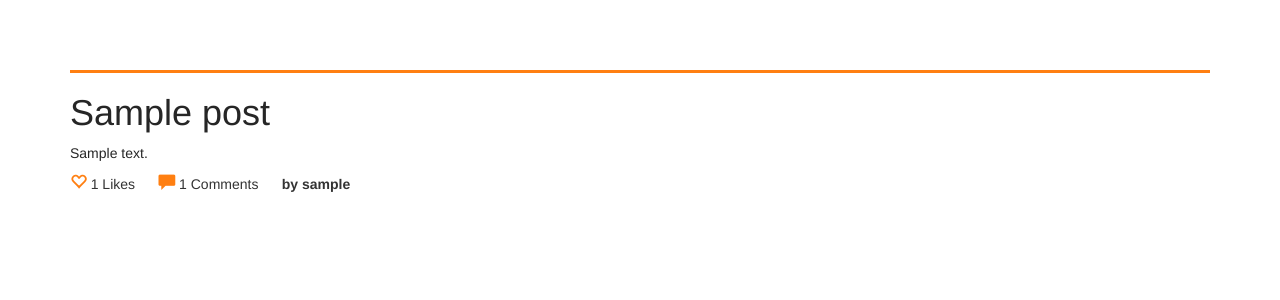
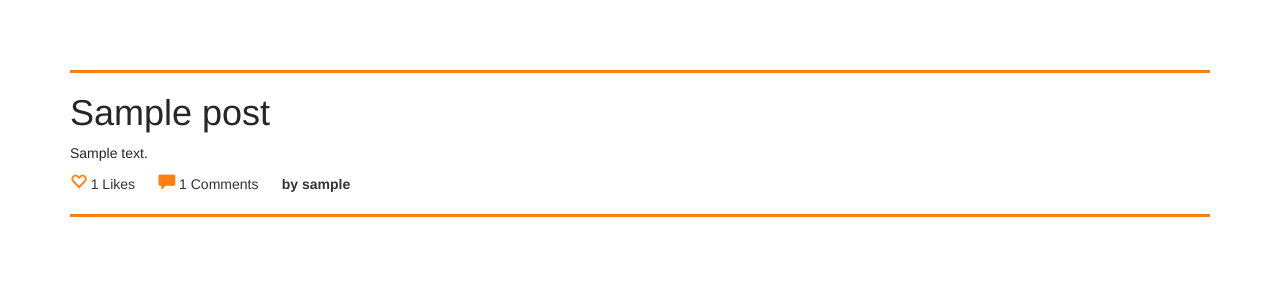
Before and after one commit to Frozander/Chirper, a Flask app: template chirper/templates/base.html in a window 1280 px wide. Shown: the top 300 px of the page. Run offline with Flask 2, Linux system fonts and the light colour scheme; tables that the repository leaves empty hold one stand-in row (values such as "Sample post"); the template is opened without the code that fills it: values that come from a table or form of the project are taken from there, most other values are stand-ins (such as "Sample title", 1, 10 or a date in 2020); some libraries are stand-ins or nearby versions.

Commit message:
Added a divider at the bottom of index

```diff
--- a/chirper/templates/base.html
+++ b/chirper/templates/base.html
@@ -90,6 +90,7 @@
     <hr>
     {% endif %}
     {% endfor %}
+    <hr class="solid">
 </div>
 {% endblock %}
 
```
